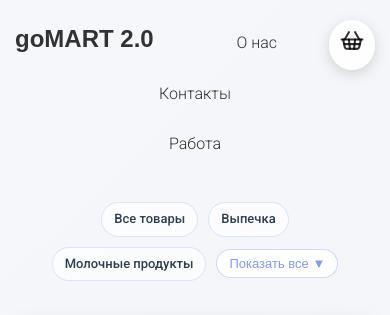
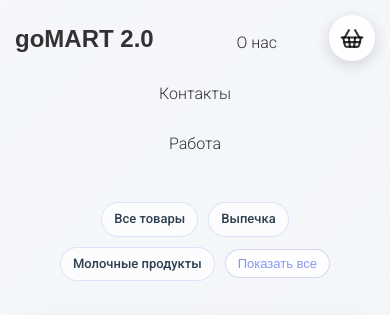
Before and after one commit to Spectr123/web-shop, a React (Create React App) app: page / in a window 390 px wide. Shown: the top 315 px of the page. Built offline with nearby package versions, Linux system fonts and the light colour scheme.

Commit message:
Сделал фиксированную корзину для удобства пользователей

```diff
--- a/src/components/Header.jsx
+++ b/src/components/Header.jsx
@@ -103,9 +103,8 @@
           <li>Контакты</li>
           <li>Работа</li>
         </ul>
-        <div className="basket-icon-container">
+        <div className="basket-icon-container" onClick={toggleCart}>
           <ShoppingBasket
-            onClick={toggleCart}
             className={`basket-icon ${cartOpen && "active"}`}
             size={20}
           />
@@ -118,9 +117,6 @@
 
         {cartOpen && (
           <div className="shop-cart">
-            <button className="close-btn" onClick={toggleCart}>
-              <X size={24} />
-            </button>
             <div className="shop-cart-items">
               {orders.length > 0 ? (
                 <OrdersList
@@ -171,6 +167,9 @@
             <SwiperSlide>
               <img src="./img/bg3.jpg" alt="Shop Item 3" />
             </SwiperSlide>
+            <SwiperSlide>
+              <img src="./img/bg4.png " alt="Shop Item 4" />
+            </SwiperSlide>
           </Swiper>
         </div>
       )}
--- a/src/index.js
+++ b/src/index.js
@@ -1,7 +1,7 @@
 import React from 'react';
 import ReactDOM from 'react-dom/client';
 import '../src/styles/index.css';
-import App from './App';
+import App from '../src/App/App';
 
 const root = ReactDOM.createRoot(document.getElementById('root'));
 root.render(
--- a/src/styles/index.css
+++ b/src/styles/index.css
@@ -73,28 +73,42 @@
 /*     Корзина     */
 
 .basket-icon-container {
-    float: right;
-    position: relative;
-    margin-top: 5px;
+    position: fixed;
+    top: 20px;
+    right: 20px;
+    z-index: 1001;
+    background: rgba(255, 255, 255, 0.9);
+    border-radius: 50%;
+    padding: 8px;
+    box-shadow: 0 4px 15px rgba(0, 0, 0, 0.15);
+    transition: all 0.3s ease;
+    cursor: pointer;
+    width: 46px;
+    height: 46px;
+    display: flex;
+    align-items: center;
+    justify-content: center;
+}
+
+.basket-icon-container:hover {
+    transform: scale(1.05);
+    box-shadow: 0 6px 20px rgba(0, 0, 0, 0.2);
 }
 
 header .basket-icon {
     width: 30px;
     height: 25px;
-    cursor: pointer;
     transition: all 0.3s ease;
-}
-
-header .basket-icon:hover,
-header .basket-icon.active {
-    color: rgba(102, 126, 234, 1);
-    transform: scale(1.1);
+    display: block;
+    margin: auto;
 }
 
 .cart-badge {
     position: absolute;
     top: -8px;
     right: -8px;
+    z-index: 1002;
+    pointer-events: none;
     background: linear-gradient(135deg, #e74c3c 0%, #c0392b 100%);
     color: white;
     border-radius: 50%;
@@ -130,12 +144,12 @@
 }
 
 header .shop-cart {
-    position: absolute;
-    top: 50px;
-    right: 0;
+    position: fixed;
+    top: 80px;
+    right: 20px;
     width: 420px;
     max-width: 90vw;
-    max-height: 500px;
+    max-height: calc(100vh - 300px);
     overflow-y: auto;
     background: #ffffff;
     border: 1px solid rgba(224, 224, 224, 0.3);
@@ -724,141 +738,15 @@
     }
 
     .basket-icon-container {
-        float: none;
-        position: absolute;
-        top: 10px;
-        right: 0;
-    }
-
-    .presentation {
-        height: 300px;
-        margin: 30px 0;
-    }
-
-    .swiper .swiper-button-next,
-    .swiper .swiper-button-prev {
-        width: 40px;
-        height: 40px;
-        margin-top: -25px;
-    }
-
-    .categories {
-        text-align: left;
-    }
-
-    .categories div {
-        display: inline-block;
-        margin-right: 10px;
-        margin-bottom: 15px;
-        padding: 8px 16px;
-        font-size: 14px;
-    }
-
-    .categories div:nth-child(n+5) {
-        display: none;
-    }
-
-    .categories div:nth-child(n+5).show {
-        display: inline-block;
-    }
-
-    .show-more-btn {
-        display: inline-block;
-    }
-
-    .show-more-btn.expanded::after {
-        content: ' ▲';
-    }
-
-    .show-more-btn:not(.expanded)::after {
-        content: ' ▼';
+        top: 15px;
+        right: 15px;
+        padding: 8px;
     }
 
     header .shop-cart {
-        width: 350px;
-        max-height: 400px;
-        right: -15px;
-    }
-
-    header .shop-cart::before {
-        right: 30px;
-    }
-
-    header .shop-cart .item {
-        padding: 15px 20px;
-    }
-
-    header .shop-cart .item img {
-        width: 60px;
-        height: 60px;
-        margin-right: 12px;
-    }
-
-    .cart-header {
-        padding: 15px 20px 12px;
-    }
-
-    .cart-header h3 {
-        font-size: 16px;
-    }
-
-    main {
-        grid-template-columns: repeat(auto-fit, minmax(280px, 1fr));
-        gap: 20px;
-    }
-
-    main .item {
-        min-height: 380px;
-    }
-
-    main .item img {
-        height: 180px;
-    }
-
-    main h2 {
-        margin: 12px 20px 8px 20px;
-        font-size: 1.2em;
-    }
-
-    main p {
-        margin: 0 20px 12px 20px;
-        font-size: 0.9em;
-    }
-
-    main span {
-        margin: 0 20px 12px 20px;
-        font-size: 1.2em;
-    }
-
-    .item-quantity-controls {
-        margin: 0 20px 15px 20px;
-        gap: 6px;
-        padding: 8px;
-    }
-
-    .item-quantity-btn {
-        width: 28px;
-        height: 28px;
-        font-size: 14px;
-    }
-
-    .item-quantity-input {
-        width: 50px;
-        height: 28px;
-        font-size: 13px;
-    }
-
-    main .add-to-cart {
-        right: 20px;
-        bottom: 20px;
-        width: 40px;
-        height: 40px;
-        font-size: 1.1em;
-    }
-
-    footer {
-        margin: 30px 0;
-        padding: 20px;
+        top: 60px;
+        right: 15px;
+        max-height: calc(100vh - 450px);
     }
 }
 
```
Also changed, not shown: src/App/App.jsx (renamed from src/App.jsx, +4 -4 lines), public/img/bg4.png (added).
